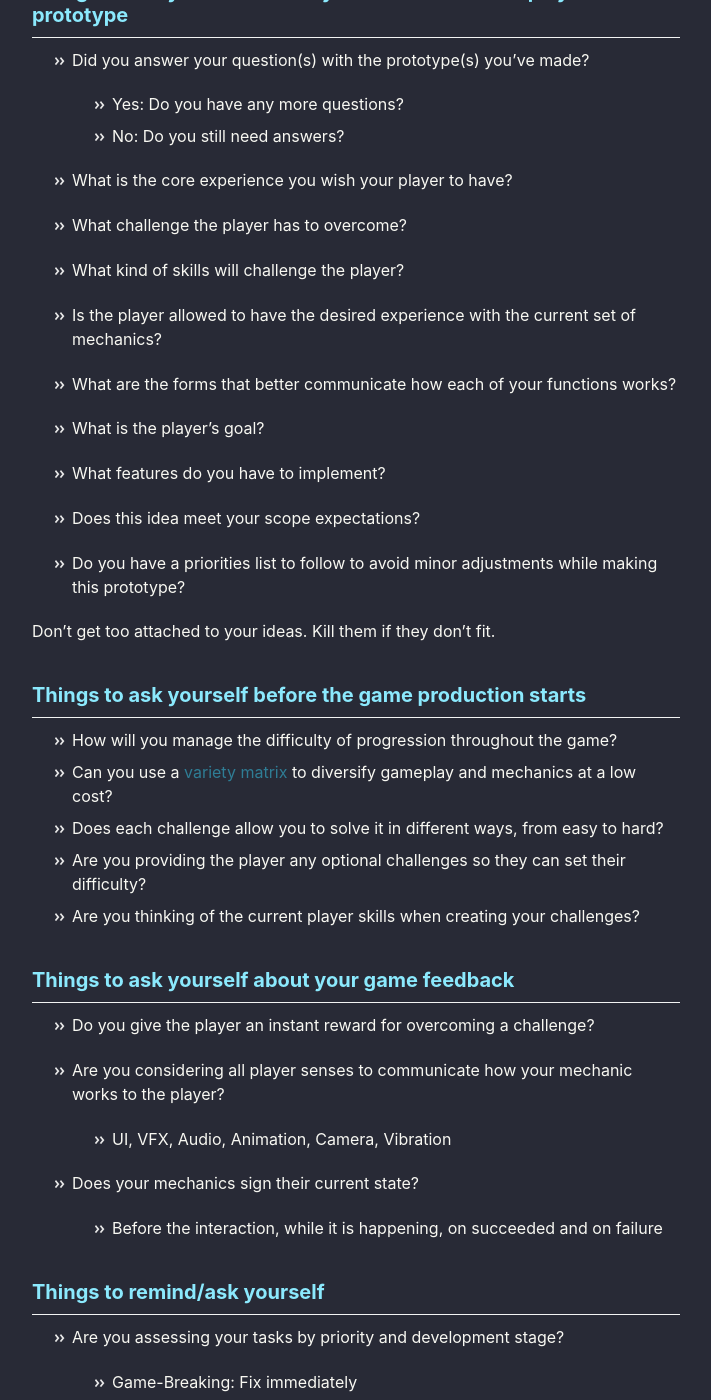
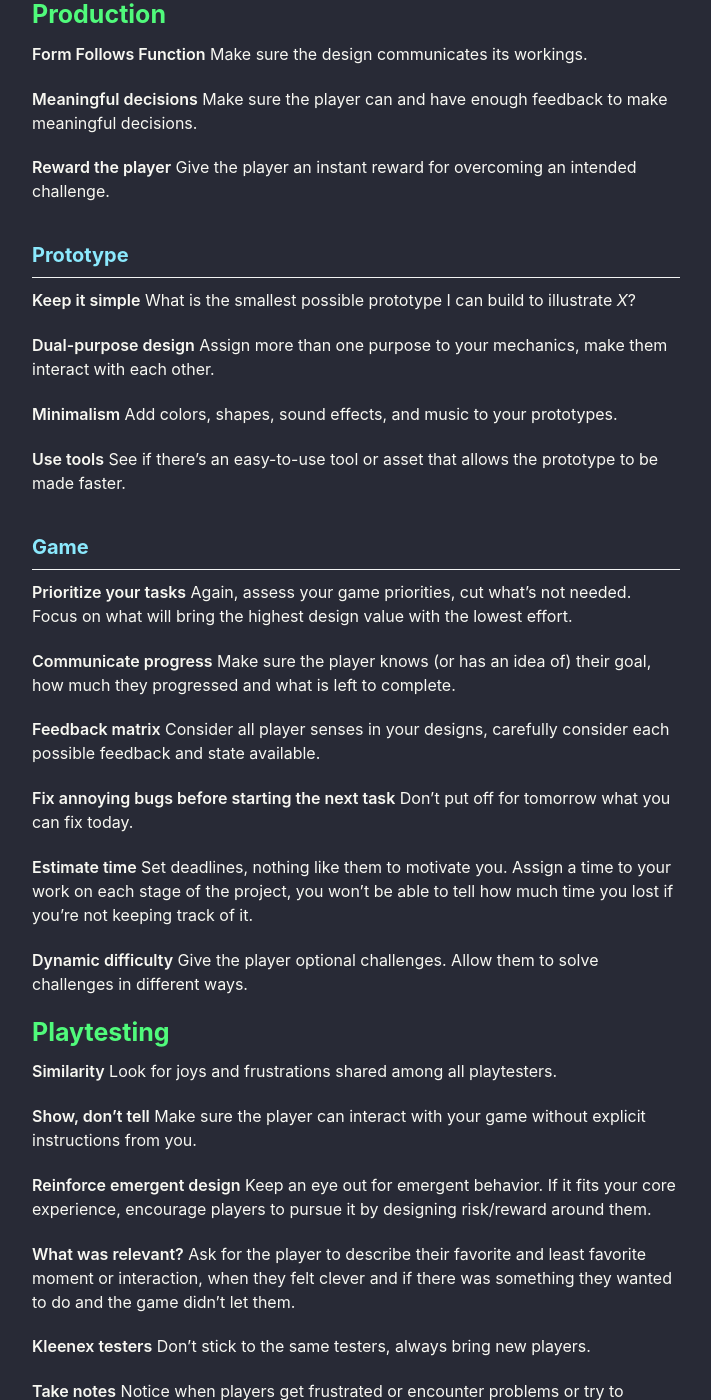
Before and after one commit to nyunesu/nyunesu.github.io, a Jekyll site: the page built from _pages/handbook.md, in a window 1280 px wide and 1400 px high, scrolled down 645 px. Shown: the whole window, without its empty margins (284-995 px from the left). Built offline with Jekyll 4.4.1, drawn with Linux system fonts in a browser that asks for light colours; cached includes are drawn as plain includes; some of the changed text lies outside the part shown.

Commit message:
Update Handbook

````diff
--- a/_pages/handbook.md
+++ b/_pages/handbook.md
@@ -3,198 +3,89 @@ permalink: /handbook/
 title: Nyunesu's Handbook
 ---
 
-## Things to ask yourself before you prototype
+# General
 
-- What question do you need to answer with this prototype?
-- How would you describe a remarkable 5 seconds moment in this game?
-- Can you describe the scale of the elements compared to the player?
-- What challenges would the player face, and how can you measure its difficulty?
-- What actions would the player perform to overcome those challenges?
-- How big would the player be compared to the other elements?
-- What experience and fantasy would fit this game?
-- What controls suits this game better?
-- Can you use any asset/tool to speed up the prototyping process?
+**Finish what you start**
+Everyone can start, not everyone can finish.
 
+**Keep the scope small**
+Keep it simple, *then* build complexity.
 
+**Don't get too attached to your ideas**
+Kill them if they don't fit. Perfection is achieved, not when there is nothing more to add, but when there is nothing left to take away.
 
-## Things to ask yourself before you work on the first playable prototype
+**Keep a backlog of tasks you have planned**
+Assess your priorities.
 
-- Did you answer your question(s) with the prototype(s) you've made?
+# Concept
 
-  - Yes: Do you have any more questions?
-  - No: Do you still need answers?
+**Define the difficulty factors of each mechanic**
+Define what parameters will be used to increase or reduce the difficulty of your mechanics.
 
-- What is the core experience you wish your player to have?
+**Imagine in detail how the game plays in your head before committing to a prototype**
+Visualize activities done moment to moment, minute to minute.
 
-- What challenge the player has to overcome?
+# Production
 
-- What kind of skills will challenge the player?
+**Form Follows Function**
+Make sure the design communicates its workings.
 
-- Is the player allowed to have the desired experience with the current set of mechanics?
+**Meaningful decisions**
+Make sure the player can and have enough feedback to make meaningful decisions.
 
-- What are the forms that better communicate how each of your functions works?
+**Reward the player**
+Give the player an instant reward for overcoming an intended challenge.
 
-- What is the player's goal?
+## Prototype
 
-- What features do you have to implement?
+**Keep it simple**
+What is the smallest possible prototype I can build to illustrate *X*?
 
-- Does this idea meet your scope expectations?
+**Dual-purpose design**
+Assign more than one purpose to your mechanics, make them interact with each other.
 
-- Do you have a priorities list to follow to avoid minor adjustments while making this prototype?
+**Minimalism**
+Add colors, shapes, sound effects, and music to your prototypes.
 
-Don't get too attached to your ideas. Kill them if they don't fit.
+**Use tools**
+See if there's an easy-to-use tool or asset that allows the prototype to be made faster.
 
+## Game
 
+**Prioritize your tasks**
+Again, assess your game priorities, cut what's not needed. Focus on what will bring the highest design value with the lowest effort.
 
-## Things to ask yourself before the game production starts
+**Communicate progress**
+Make sure the player knows (or has an idea of) their goal, how much they progressed and what is left to complete.
 
-- How will you manage the difficulty of progression throughout the game?
-- Can you use a [variety matrix](https://www.gamasutra.com/view/feature/167214/rational_design_the_core_of_.php?page=7) to diversify gameplay and mechanics at a low cost?
-- Does each challenge allow you to solve it in different ways, from easy to hard?
-- Are you providing the player any optional challenges so they can set their difficulty?
-- Are you thinking of the current player skills when creating your challenges?
+**Feedback matrix**
+Consider all player senses in your designs, carefully consider each possible feedback and state available.
 
+**Fix annoying bugs before starting the next task**
+Don't put off for tomorrow what you can fix today.
 
+**Estimate time**
+Set deadlines, nothing like them to motivate you. Assign a time to your work on each stage of the project, you won't be able to tell how much time you lost if you're not keeping track of it.
 
-## Things to ask yourself about your game feedback
+**Dynamic difficulty**
+Give the player optional challenges. Allow them to solve challenges in different ways.
 
-- Do you give the player an instant reward for overcoming a challenge?
+# Playtesting
 
-- Are you considering all player senses to communicate how your mechanic works to the player?
+**Similarity**
+Look for joys and frustrations shared among all playtesters.
 
-  - UI, VFX, Audio, Animation, Camera, Vibration
+**Show, don't tell**
+Make sure the player can interact with your game without explicit instructions from you.
 
-- Does your mechanics sign their current state?
+**Reinforce emergent design**
+Keep an eye out for emergent behavior. If it fits your core experience, encourage players to pursue it by designing risk/reward around them.
 
-  - Before the interaction, while it is happening, on succeeded and on failure
+**What was relevant?**
+Ask for the player to describe their favorite and least favorite moment or interaction, when they felt clever and if there was something they wanted to do and the game didn't let them.
 
+**Kleenex testers**
+Don't stick to the same testers, always bring new players.
 
-
-## Things to remind/ask yourself
-
-- Are you assessing your tasks by priority and development stage?
-
-  - Game-Breaking: Fix immediately
-  - Annoying: Fix before next task
-  - Looks bad: Fix when you have time
-  - Can be improved: Fix during the polish period
-
-- Are you considering the task importance before adding it to your backlog?
-
-  - What value does it add to the game?
-  - How difficult is the implementation of this feature?
-  - Is it worth my time?
-
-- Do you have milestones?
-
-  - Can you schedule a time to show someone this feature even if it's not ready yet?
-  - Can you ask someone to look at my code, explain it back to me and give me feedback?
-
-- Does your player know what to do next?
-
-  - Define player goals, even if they're trivial.
-  - Try to have at least one short, mid and long term goal
-  - Make sure the player knows (or has an idea of) how much they progressed and what is left to complete each goal
-  - Think in terms of OCR gameplay loops *Objective, Challenge, Reward*
-
-----
-
-## Playtest
-
-- Early playtests should only test if a mechanic works or not, and figure out why
-
-- Once you have multiple parts in place, you can playtest the game as experience
-
-- Don't stick to the same testers, always bring new players
-
-- Keep an eye out for emergent behavior
-
-  ```
-  Play patterns will emerge that you didn’t intend to create as a designer.
-  If you discover emergent behavior that fits your core game experience, encourage players to pursue it by designing risk/rewards around them.
-
-  e.g. when you are popping bubbles, perhaps popping three in a row gives you points.
-  ```
-
-**Execute**
-
-1. Bring the prototype to a point where players can interact with it without explicit instructions from you
-2. Offer the briefest introduction you possibly can, then have the test groups to play
-3. Take notes when they get frustrated or they encounter problems
-4. Note what activities they repeated or what goals they set for themselves
-5. Only answer questions if play is completely halted
-
-**Interview**
-
-- What was your favorite moment or interaction?
-- What was your least favorite moment or interaction?
-- When did you feel the most clever?
-- Was there anything you wanted to do that the game wouldn't let you do?
-- If you had a magic wand that could change any aspect of the game or your experience, what would it be?
-
-*Expect your playtesters to find problems in your game, not solutions*.
-
-**Review**
-
-- What patterns did you observe?
-  - X was not obvious
-  - Y was too hard
-  - They didn't enjoy Z
-- What joys and frustrations were shared among all playtesters?
-- Did you observe any unexpected behavior?
-- Can that behavior be added to the core experience of your game?
-
-----
-
-## Prototyping
-
-**Toy**
-
-- Create a core game mechanic with a focus on an enjoyable ‘juicy’ activity.
-- Playtest with someone and observe their actions
-
-**Playable**
-
-- Overall aesthetics matters. Colors, shapes, sound effects and music.
-- Define player goals, even if they're trivial.
-
-**Evaluate**
-
-- Can the player make meaningful decisions?
-- Is the player getting the feedback they require to make good decisions?
-- Are the major risk / reward systems in place?
-- What is the pacing of the experience?
-- Is there enough "what if..." to hang the rest of the game on?
-
------
-
-## Ideas
-
-Why are you making the game?
-
-**Stimulate Ideas**
-
-It's important to **take notes** as soon as something pops out
-
-- Start with something familiar & Add/Remove/Combine mechanics
-- Get inspired by other games, movies, anime, ...
-- Combine multiple genres or mechanics
-- Give yourself limitations
-- Fiddle around in your engine
-
-**Flesh it out**
-
-- Obstacles to overcome
-- Win/defeat conditions
-- Core mechanics
-- Core decisions
-- One sentence pitch
-
-**Evaluate Ideas**
-
-- Play in your mind, does it excite you?
-- List features and validate scope
-- Is it easy to communicate?
-- Evaluate "Hooks and Anchors"
-- Does it have appealing fantasy (is this something a player would like to do in real life)?
-- Evoke emotions
+**Take notes**
+Notice when players get frustrated or encounter problems or try to prolong the same activities.
````
Also changed, not shown: _pages/tools.md (+17 -1 lines).
